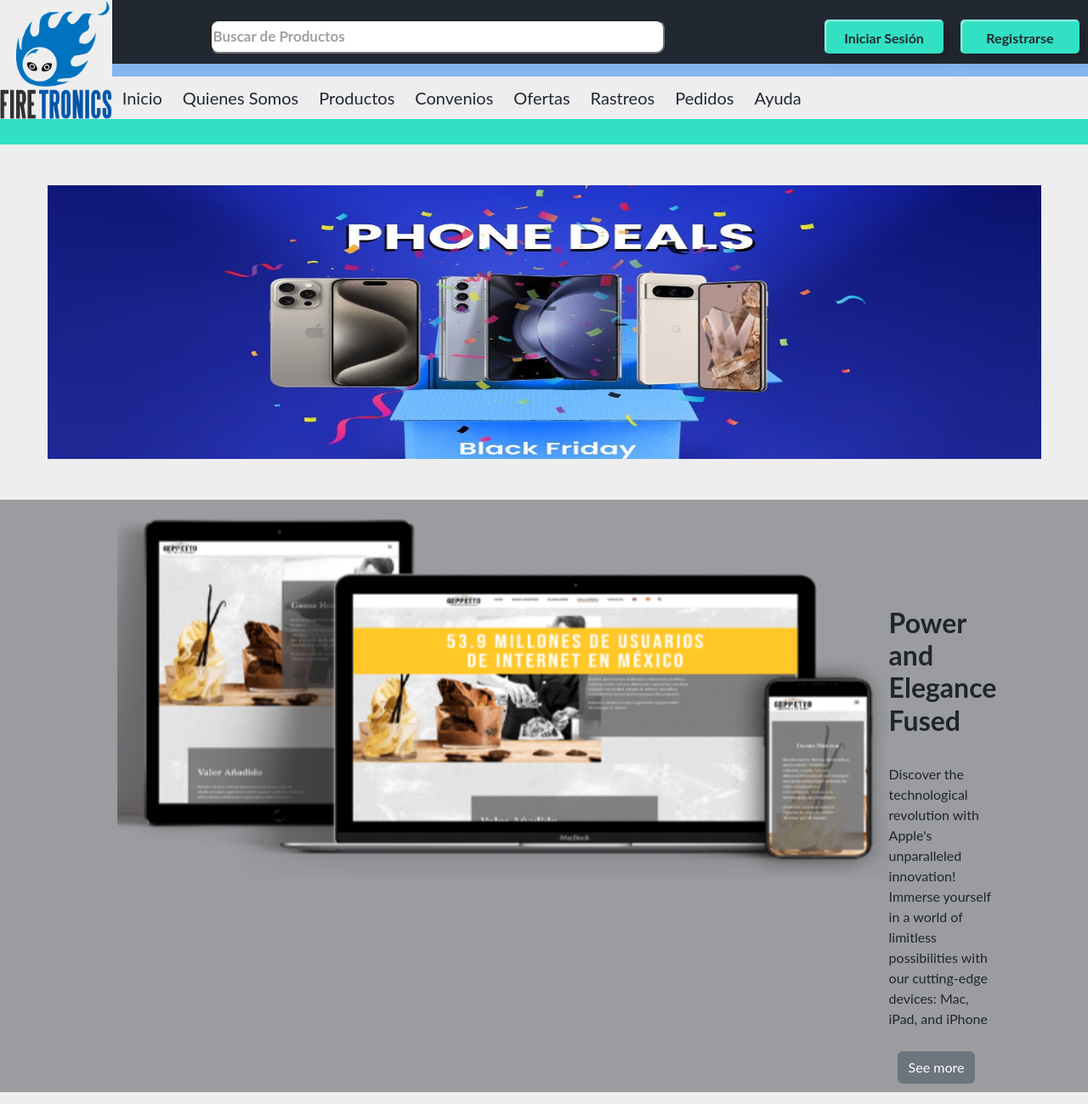
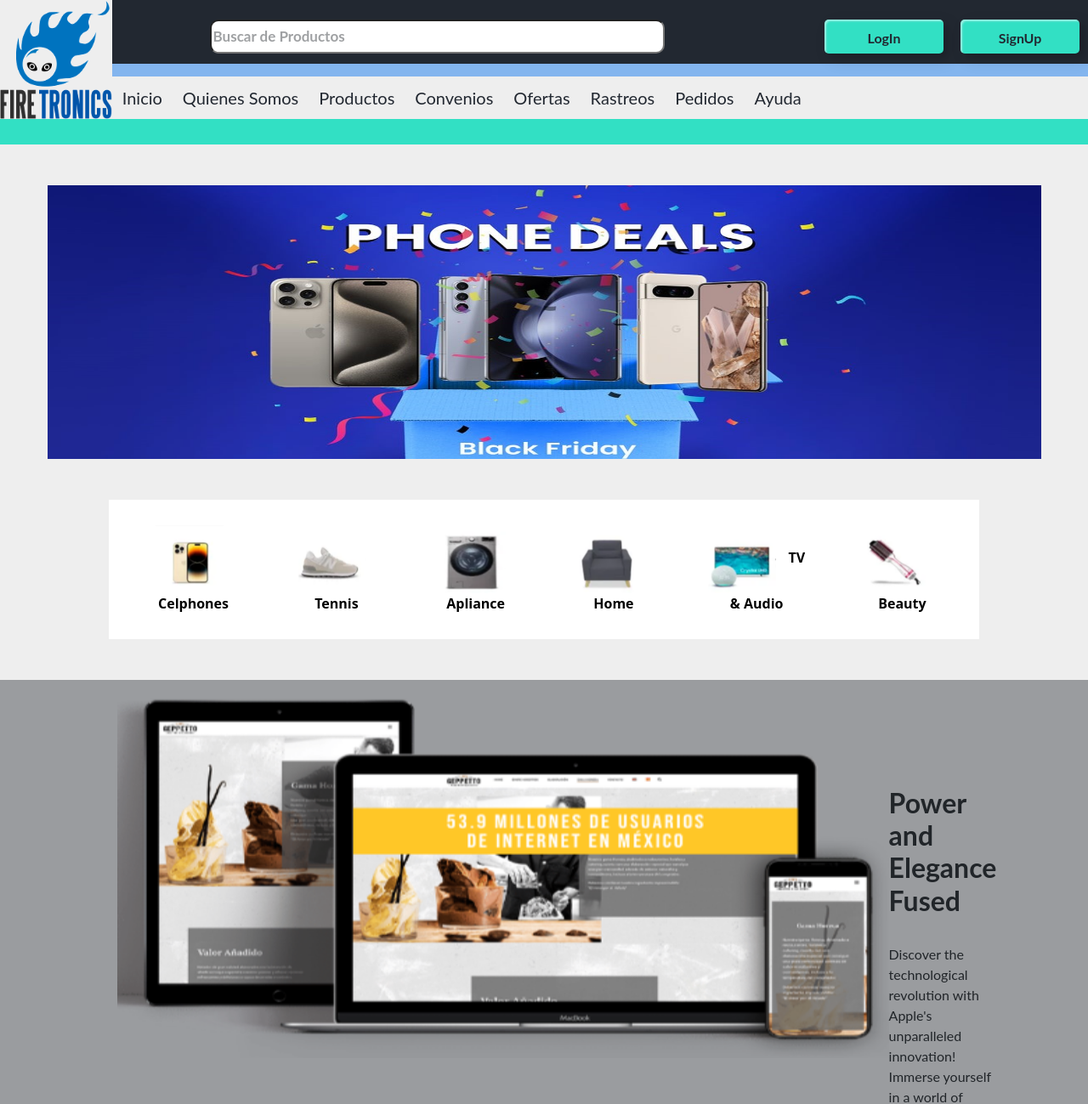
Before and after one commit to GarroDev/FIRETRONICS, a PHP site: page / in a window 1280 px wide. Shown: the top 1299 px of the page at 85% size. Run offline with PHP 8.4, Linux system fonts and the light colour scheme.

Commit message:
Update
Adding Categories buttons, continuing with english

```diff
--- a/Index.html
+++ b/Index.html
@@ -2,7 +2,7 @@
 <html lang="es">
 
 <head>
-    <title>Bienvenido Firetronics</title>
+    <title>Welcome to FireTronics</title>
     <meta charset="UTF-8">
     <meta name="viewport" content="width=device-width, initial-scale=1">
     <link rel="stylesheet" href="https://cdn.jsdelivr.net/npm/bootstrap@5.3.3/dist/css/bootstrap.min.css">
@@ -11,7 +11,7 @@
 
 <body>
 
-    <!-- ::::ENCABEZADO:::: del sitio web y menu de opciones  -->
+    <!-- ::::HEADER:::: of the web and options  -->
 
     <header>
         <div class="Esplogo">
@@ -29,8 +29,8 @@
                 </div>
 
                 <div class="botones">
-                    <button class="custom-btn btn-1">Iniciar Sesión</button>
-                    <button class="custom-btn btn-1">Registrarse</button>
+                    <button class="custom-btn btn-1">LogIn</button>
+                    <button class="custom-btn btn-1">SignUp</button>
                 </div>
 
             </div>
@@ -91,23 +91,54 @@
 
             <div class="tab-content mt-3 col d-flex justify-content-center align-items-center ">
                 <div class="tab-pane fade show active Promos" id="content1">
-                    <img src="Promos/Black-Friday-phone-deals-2023-recap.jpg" alt="" class="Promossize">
+                    <img src="imagenes/Promos/Black-Friday-phone-deals-2023-recap.jpg" alt="" class="Promossize">
                 </div>
                 <div class="tab-pane fade" id="content2">
-                    <img src="Promos/Best-Samsung-Galaxy-Z-Fold-3-Prime-Day-deals.jpg" alt="" class="Promossize">
+                    <img src="imagenes/Promos/Best-Samsung-Galaxy-Z-Fold-3-Prime-Day-deals.jpg" alt="" class="Promossize">
                 </div>
                 <div class="tab-pane fade" id="content3">
-                    <img src="Promos/Phone_Daddy_14.webp" alt="" class="Promossize">
+                    <img src="imagenes/Promos/Phone_Daddy_14.webp" alt="" class="Promossize">
                 </div>
                 <div class="tab-pane fade" id="content4">
-                    <img src="Promos/Promo1.jpg" alt="" class="Promossize">
+                    <img src="imagenes/Promos/Promo1.jpg" alt="" class="Promossize">
                 </div>
 
                 <!-- Agrega más paneles de contenido según sea necesario -->
             </div>
         </div>
+<br><br>
+        <div class="categories container-fluid">
 
-        <div></div>
+            <button class="category-button">
+              <img src="imagenes/Categories/Cel.png" alt="Celulares">
+              <b>Celphones</b>
+            </button>
+
+            <button class="category-button">
+              <img src="imagenes/Categories/Ten.png" alt="Tenis">
+              <b>Tennis</b>
+            </button>
+
+            <button class="category-button">
+              <img src="imagenes/Categories/Elec.png" alt="Electrodomésticos">
+              <b>Apliance</b>
+            </button>
+
+            <button class="category-button">
+              <img src="imagenes/Categories/Home.png" alt="Hogar">
+              <b>Home</b>
+            </button>
+
+            <button class="category-button">
+              <img src="imagenes/Categories/TV.png" alt="TV y Audio">
+              <b>TV & Audio</b>
+            </button>
+
+            <button class="category-button">
+              <img src="imagenes/Categories/Beauty.png" alt="Belleza">
+              <b>Beauty</b>
+            </button>
+          </div>
 
         <div class="container-fluid mt-5 Info1 ">
             <div class="Div1Info1">
--- a/Style.css
+++ b/Style.css
@@ -224,15 +224,34 @@
 
 /* ::::CUERPO MAIN:::: */
 
-.Promos{
-
-
-}
-
 .Promossize{
     width: 1169px;
     height: 322px;
 }
+
+
+.categories {
+    display: flex;
+    justify-content: space-around;
+    padding: 10px;
+    background-color: #ffffff;
+    width: 80%;
+  }
+  .category-button {
+    padding: 10px 20px;
+    border: none;
+    border-radius: 5px;
+    background-color: #ffffff;
+    color: rgb(0, 0, 0);
+    font-size: 16px;
+    cursor: pointer;
+  }
+  .category-button img {
+    width: 80px;
+    height: 80px;
+    margin-right: 10px;
+  }
+
 
 .Info1{
     font-family: 'Lato', sans-serif;
```
Also changed, not shown: imagenes/Categories/Beauty.png (added), imagenes/Categories/Cel.png (added), imagenes/Categories/Elec.png (added), imagenes/Categories/Home.png (added), imagenes/Categories/TV.png (added), imagenes/Categories/Ten.png (added), imagenes/Promos/Best-Samsung-Galaxy-Z-Fold-3-Prime-Day-deals.jpg (renamed from Promos/Best-Samsung-Galaxy-Z-Fold-3-Prime-Day-deals.jpg), imagenes/Promos/Black-Friday-phone-deals-2023-recap.jpg (renamed from Promos/Black-Friday-phone-deals-2023-recap.jpg), imagenes/Promos/Phone_Daddy_14.webp (renamed from Promos/Phone_Daddy_14.webp), imagenes/Promos/Promo1.jpg (renamed from Promos/Promo1.jpg).
